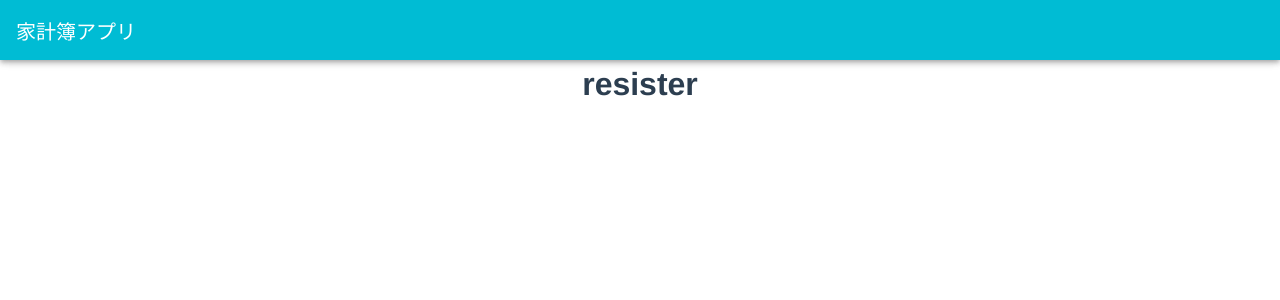
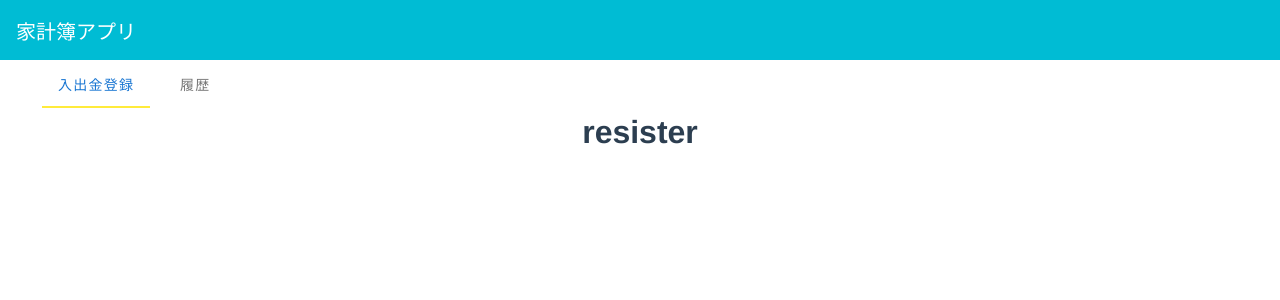
Before and after one commit to ryusei-tsune/accounts, a Vue app in the folder public/: page /resister in a window 1280 px wide. Shown: the top 300 px of the page. Built offline with nearby package versions, Linux system fonts and the light colour scheme.

Commit message:
create tab component

```diff
--- /dev/null
+++ b/public/src/components/tabs.vue
@@ -0,0 +1,13 @@
+<template>
+  <div>
+    <v-tabs v-model="tab" align-with-title>
+      <v-tabs-slider color="yellow"></v-tabs-slider>
+
+      <v-tab to="/resister">入出金登録</v-tab>
+      <v-tab to="/history">履歴</v-tab>
+    </v-tabs>
+    <v-tabs-items v-model="tab">
+      <slot></slot>
+    </v-tabs-items>
+  </div>
+</template>
--- a/public/src/views/history.vue
+++ b/public/src/views/history.vue
@@ -1,5 +1,23 @@
 <template>
   <div>
-    <h1>history</h1>
+    <Tabs>
+      <h1>history</h1>
+    </Tabs>
   </div>
 </template>
+
+<script>
+// @ is an alias to /src
+import Tabs from "../components/tabs.vue";
+export default {
+  name: "History",
+  components: {
+    Tabs,
+  },
+  data() {
+    return {};
+  },
+  mounted() {},
+  methods: {},
+};
+</script>
--- a/public/src/views/resister.vue
+++ b/public/src/views/resister.vue
@@ -1,5 +1,22 @@
 <template>
   <div>
-    <h1>resister</h1>
+    <Tabs>
+      <h1>resister</h1>
+    </Tabs>
   </div>
 </template>
+<script>
+// @ is an alias to /src
+import Tabs from "../components/tabs.vue";
+export default {
+  name: "Resiter",
+  components: {
+    Tabs,
+  },
+  data() {
+    return {};
+  },
+  mounted() {},
+  methods: {},
+};
+</script>
```
